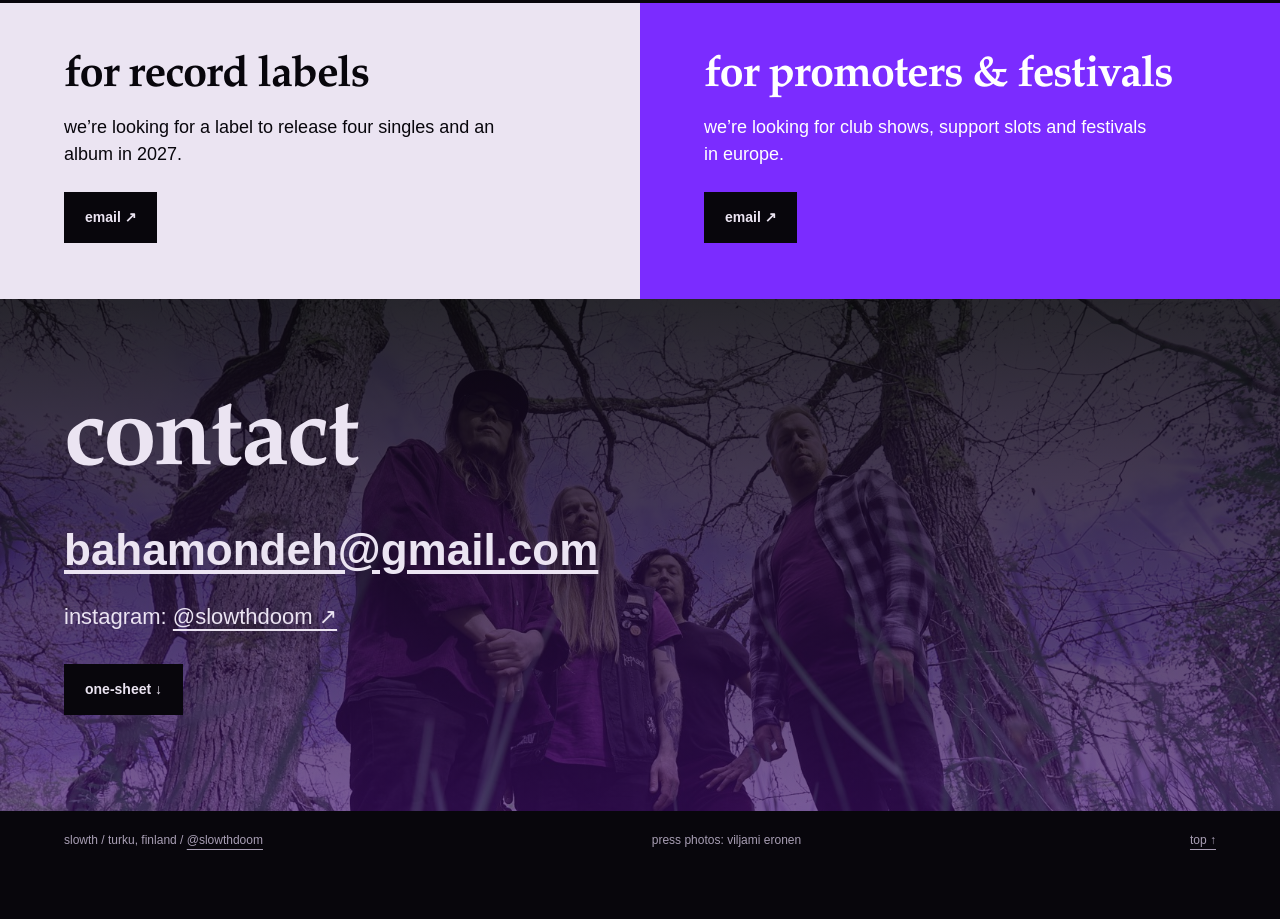
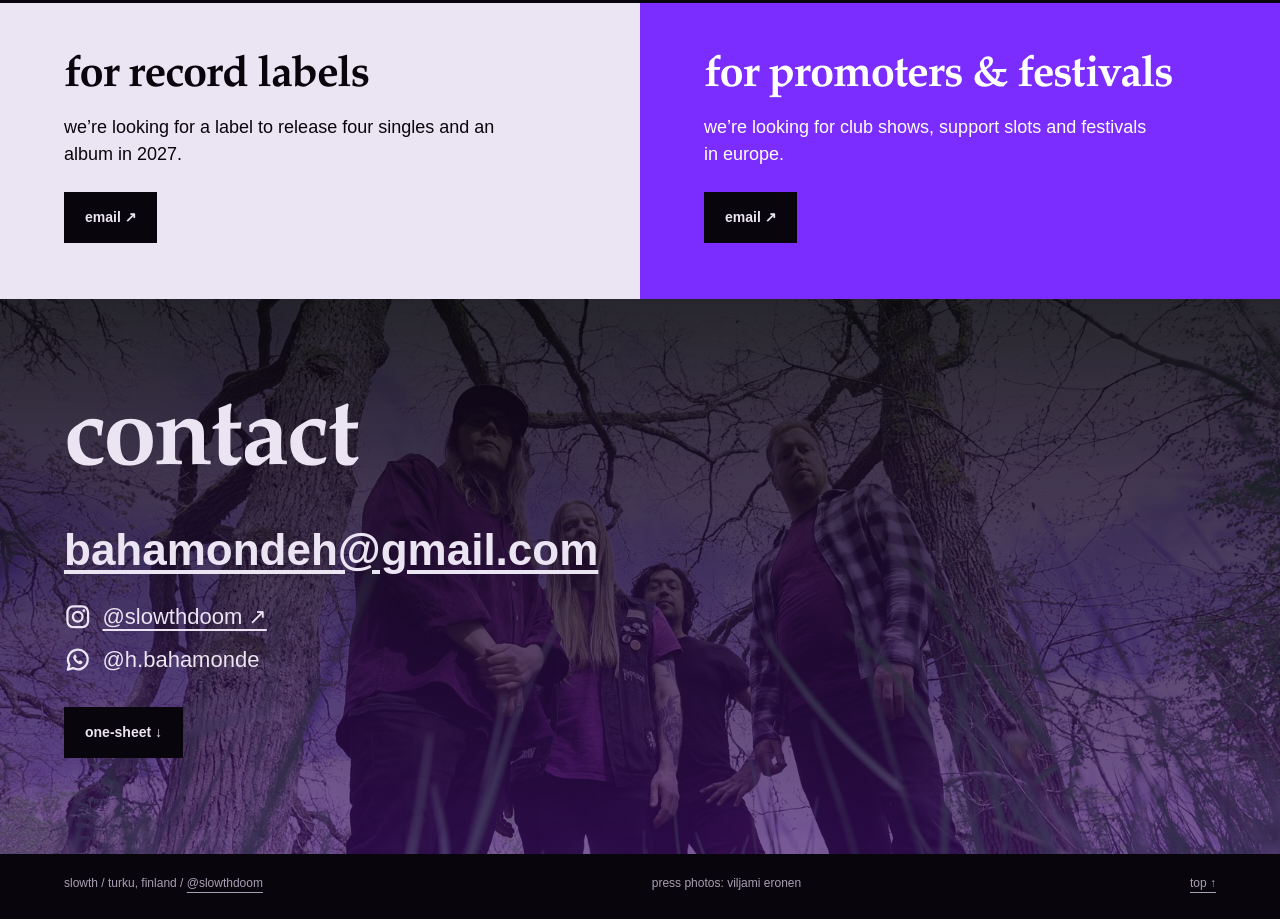
Before and after one commit to slowthdoom/slowthdoom.github.io, a plain HTML site: page site/index.html in a window 1280 px wide. Shown: the part 5575-6494 px from the top of the page. Before the commit the page ends 6451 px from the top, so only its background shows below. Drawn offline with Linux system fonts and the light colour scheme.

Commit message:
Contact: Instagram icon and WhatsApp handle
The "instagram:" label is replaced by an inline Instagram icon, and a
second row shows the WhatsApp handle @h.bahamonde with a WhatsApp icon
(plain text: WhatsApp has no standard web link for usernames).

README: the logo section now describes the sloth artwork, the badge
icons and the print wordmark.

Co-Authored-By: Claude Opus 5.5 <noreply@anthropic.com>

```diff
--- a/site/index.html
+++ b/site/index.html
@@ -19,7 +19,7 @@
 <meta name="twitter:card" content="summary_large_image">
 <link rel="icon" href="assets/favicon.png?v=ab181214cb" type="image/png" sizes="64x64">
 <link rel="apple-touch-icon" href="assets/apple-touch-icon.png?v=e26ca2ed12">
-<link rel="stylesheet" href="style.css?v=0e241fc533">
+<link rel="stylesheet" href="style.css?v=2ba5522770">
 <script defer src="gallery.js?v=43ba15033c"></script>
 <script defer src="merch.js?v=c1b5062744"></script>
 <script defer src="copy.js?v=e8d5ff7128"></script>
@@ -243,7 +243,8 @@
   <div class="wrap">
     <h2 id="contact-title">contact</h2>
     <a class="email" href="mailto:bahamondeh@gmail.com?subject=Slowth">bahamondeh@gmail.com</a>
-    <p class="social">instagram: <a href="https://www.instagram.com/slowthdoom/" target="_blank" rel="noopener noreferrer">@slowthdoom&nbsp;↗</a></p>
+    <p class="social"><a href="https://www.instagram.com/slowthdoom/" target="_blank" rel="noopener noreferrer"><svg class="icon" viewBox="0 0 24 24" role="img" aria-label="instagram" fill="none" stroke="currentColor" stroke-width="2"><rect x="3" y="3" width="18" height="18" rx="5"/><circle cx="12" cy="12" r="4.2"/><circle cx="17.3" cy="6.7" r="1.2" fill="currentColor" stroke="none"/></svg>@slowthdoom&nbsp;↗</a></p>
+    <p class="social"><svg class="icon" viewBox="0 0 24 24" role="img" aria-label="whatsapp" fill="none" stroke="currentColor" stroke-width="2" stroke-linejoin="round"><path d="M3.4 20.6l1.3-4.4A8.6 8.6 0 1 1 7.9 19.3z"/><path fill="currentColor" stroke="none" d="M9.1 7.6c.3-.3.8-.3 1 .1l.9 1.6c.2.3.1.7-.1 1l-.6.6c.5 1.1 1.4 2 2.5 2.5l.6-.6c.3-.3.7-.3 1-.1l1.6.9c.4.2.4.7.1 1l-.8.8c-.6.6-1.5.7-2.3.4-2.2-.9-3.9-2.6-4.8-4.8-.3-.8-.2-1.7.4-2.3z"/></svg>@h.bahamonde</p>
     <div class="actions"><a class="button" href="assets/slowth-one-sheet.pdf?v=2d45326fef" download>one-sheet ↓</a></div>
   </div>
 </section>
--- a/site/style.css
+++ b/site/style.css
@@ -182,6 +182,10 @@ h3 { margin: 0; line-height: 1.1; }
 .contact h2 { font-size: clamp(46px, 7.5vw, 112px); }
 .email { display: inline-block; font-size: clamp(18px, 3.6vw, 44px); font-weight: 700; overflow-wrap: anywhere; }
 .social { margin: 14px 0 0; font-size: clamp(16px, 1.8vw, 22px); }
+.social, .social a { display: flex; align-items: center; gap: .5em; }
+.social a { display: inline-flex; }
+.social + .social { margin-top: 8px; }
+.social .icon { width: 1.25em; height: 1.25em; flex: none; }
 .contact .actions { margin-top: 30px; }
 footer { display: flex; flex-wrap: wrap; justify-content: space-between; gap: 8px 24px; padding-top: 20px; padding-bottom: 26px; font-size: 12px; color: var(--ash); }
 
```
Also changed, not shown: 1 other file.
